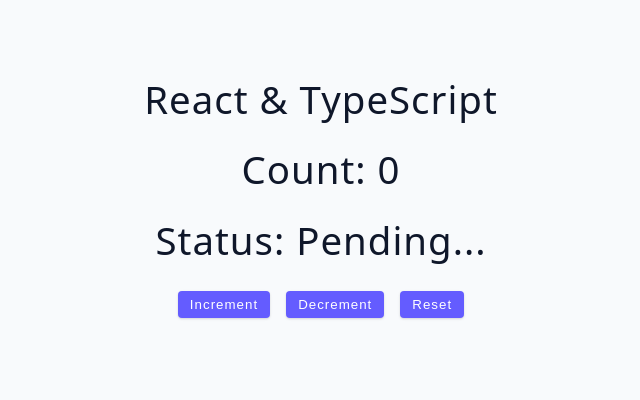
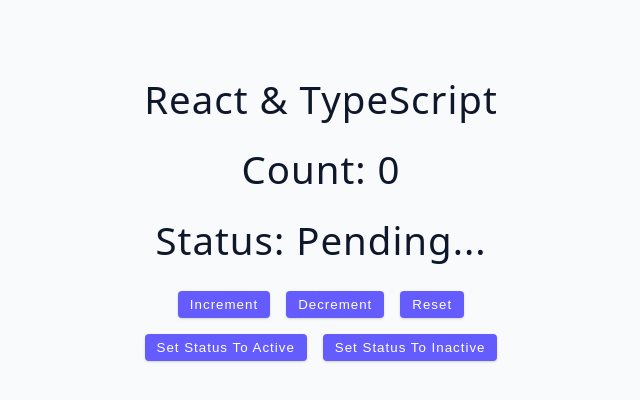
Before and after one commit to TonmoyZohani/TypeScript-With-React, a React (Vite) app: page / in a window 1280 px wide. Shown: the top 400 px of the page, without its empty margins (319-959 px from the left). Built offline with nearby package versions, Linux system fonts and the light colour scheme.

Commit message:
use reducer complete

```diff
--- a/src/starter/07-reducers/index.tsx
+++ b/src/starter/07-reducers/index.tsx
@@ -19,6 +19,20 @@
           Reset
         </button>
       </div>
+      <div className="btn-container">
+        <button
+          onClick={() => dispatch({ type: "setStatus", payload: "active" })}
+          className="btn"
+        >
+          Set Status to Active
+        </button>
+        <button
+          className="btn"
+          onClick={() => dispatch({ type: "setStatus", payload: "inactive" })}
+        >
+          Set Status to Inactive
+        </button>
+      </div>
     </div>
   );
 }
--- a/src/starter/07-reducers/reducer.ts
+++ b/src/starter/07-reducers/reducer.ts
@@ -12,7 +12,12 @@
   type: "increment" | "decrement" | "reset";
 };
 
-type CounterAction = UpdateCountAction;
+type SetStatusAction = {
+  type: "setStatus";
+  payload: "active" | "inactive";
+};
+
+type CounterAction = UpdateCountAction | SetStatusAction;
 
 export const counterReducer = (
   state: CounterState,
@@ -25,7 +30,8 @@
       return { ...state, count: state.count - 1 };
     case "reset":
       return { ...state, count: 0 };
-
+    case "setStatus":
+      return { ...state, status: action.payload };
     default:
       return state;
   }
```
